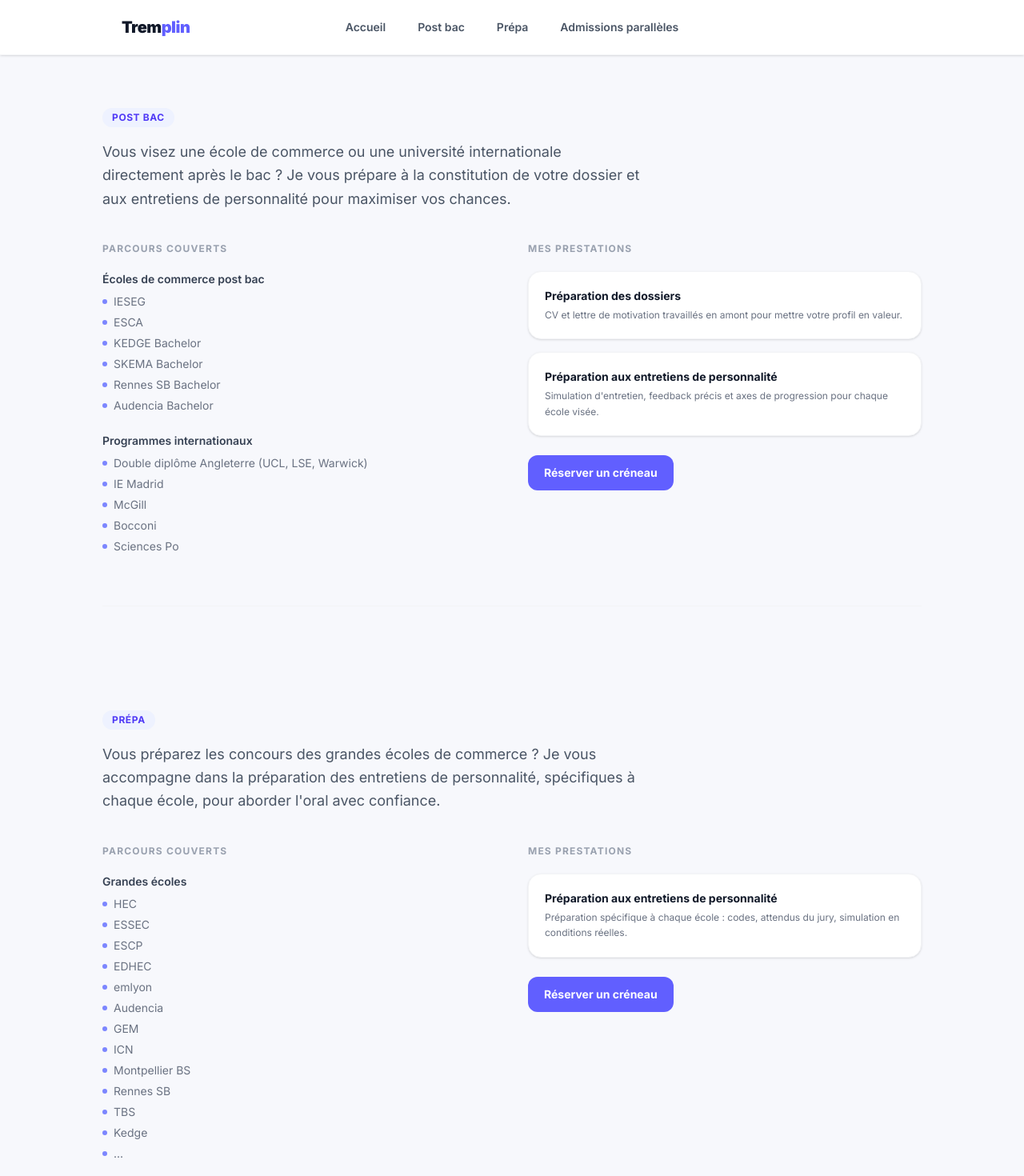
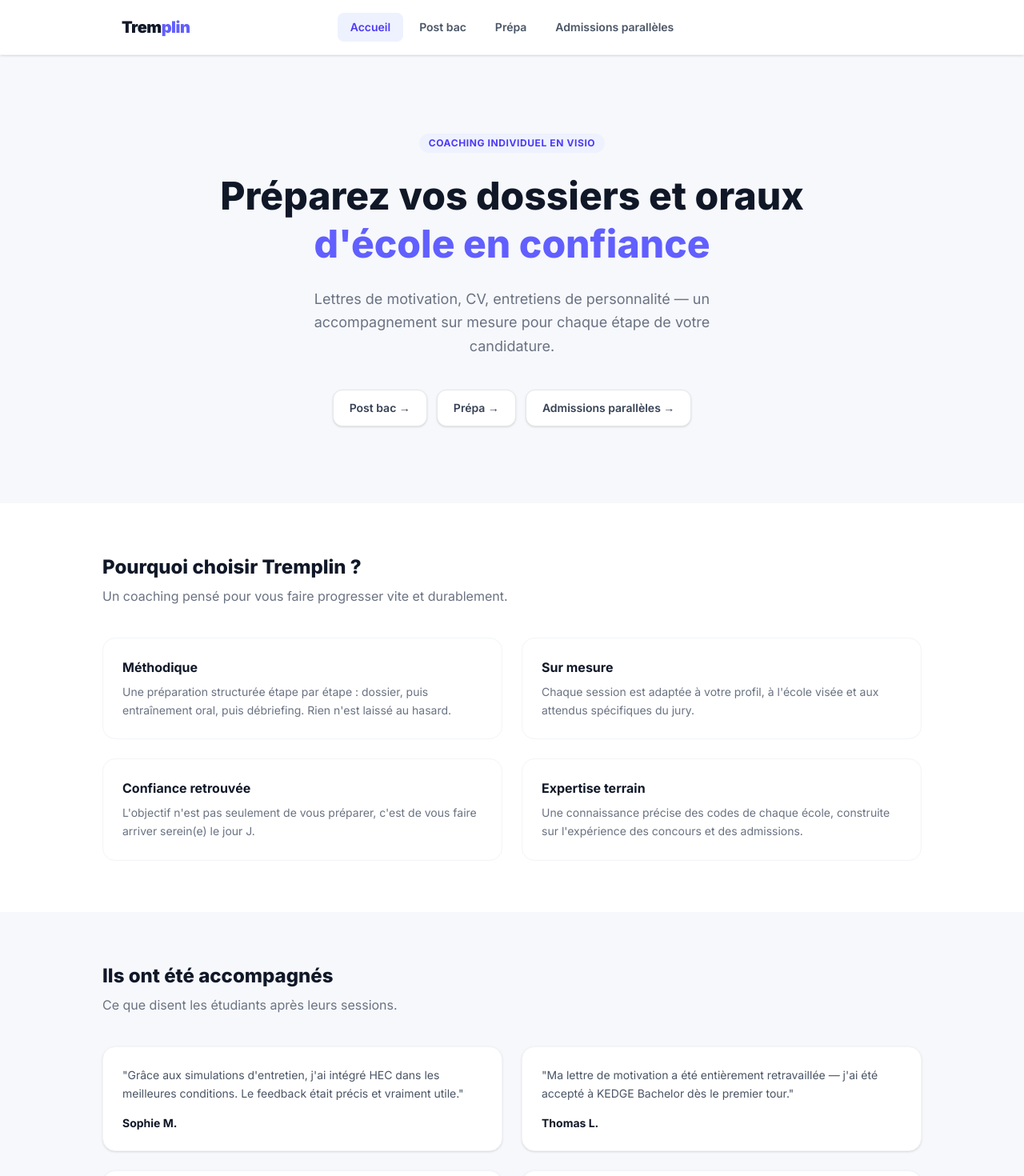
Before and after one commit to louiseheraud/presentation, a Next.js app: page / in a window 1280 px wide. Shown: the top 1470 px of the page at 80% size. Built offline with nearby package versions, Linux system fonts and the light colour scheme.

Commit message:
feat: add home page with hero/why/testimonials, route-based parcours pages

```diff
--- /dev/null
+++ b/app/ast/page.tsx
@@ -0,0 +1,15 @@
+import ParcoursNav from '@/components/ParcoursNav'
+import ParcoursSection from '@/components/ParcoursSection'
+import { parcoursList } from '@/lib/parcours'
+
+export default function AstPage() {
+  const parcours = parcoursList.find((p) => p.id === 'ast')!
+  return (
+    <>
+      <ParcoursNav />
+      <main>
+        <ParcoursSection parcours={parcours} />
+      </main>
+    </>
+  )
+}
--- a/app/page.tsx
+++ b/app/page.tsx
@@ -1,15 +1,115 @@
+import Link from 'next/link'
 import ParcoursNav from '@/components/ParcoursNav'
-import ParcoursSection from '@/components/ParcoursSection'
-import { parcoursList } from '@/lib/parcours'
+
+const whyItems = [
+  {
+    title: 'Méthodique',
+    description: 'Une préparation structurée étape par étape : dossier, puis entraînement oral, puis débriefing. Rien n\'est laissé au hasard.',
+  },
+  {
+    title: 'Sur mesure',
+    description: 'Chaque session est adaptée à votre profil, à l\'école visée et aux attendus spécifiques du jury.',
+  },
+  {
+    title: 'Confiance retrouvée',
+    description: 'L\'objectif n\'est pas seulement de vous préparer, c\'est de vous faire arriver serein(e) le jour J.',
+  },
+  {
+    title: 'Expertise terrain',
+    description: 'Une connaissance précise des codes de chaque école, construite sur l\'expérience des concours et des admissions.',
+  },
+]
+
+const testimonials = [
+  {
+    name: 'Sophie M.',
+    text: 'Grâce aux simulations d\'entretien, j\'ai intégré HEC dans les meilleures conditions. Le feedback était précis et vraiment utile.',
+  },
+  {
+    name: 'Thomas L.',
+    text: 'Ma lettre de motivation a été entièrement retravaillée — j\'ai été accepté à KEDGE Bachelor dès le premier tour.',
+  },
+  {
+    name: 'Camille D.',
+    text: 'J\'avais peur des oraux. Après deux sessions d\'entraînement, j\'y allais avec confiance. Je recommande à 100%.',
+  },
+  {
+    name: 'Hugo R.',
+    text: 'Préparation AST très sérieuse, adaptée aux exigences de chaque école. J\'ai décroché emlyon en admission parallèle.',
+  },
+]
+
+const parcours = [
+  { label: 'Post bac', href: '/post-bac', description: 'Écoles de commerce et programmes internationaux après le bac.' },
+  { label: 'Prépa', href: '/prepa', description: 'Entretiens de personnalité pour les concours grandes écoles.' },
+  { label: 'Admissions parallèles', href: '/ast', description: 'AST grandes écoles et IAE depuis une L2/L3 ou une école.' },
+]
 
 export default function Home() {
   return (
     <>
       <ParcoursNav />
       <main>
-        {parcoursList.map((parcours) => (
-          <ParcoursSection key={parcours.id} parcours={parcours} />
-        ))}
+
+        {/* Hero */}
+        <section className="py-24 px-6 text-center">
+          <div className="max-w-3xl mx-auto">
+            <div className="inline-block bg-indigo-50 text-indigo-600 text-xs font-bold tracking-wider uppercase px-3 py-1 rounded-full mb-6">
+              Coaching individuel en visio
+            </div>
+            <h1 className="text-4xl md:text-5xl font-extrabold text-gray-900 leading-tight mb-6">
+              Préparez vos dossiers et oraux<br />
+              <span className="text-indigo-500">d'école en confiance</span>
+            </h1>
+            <p className="text-lg text-gray-500 leading-relaxed mb-10 max-w-xl mx-auto">
+              Lettres de motivation, CV, entretiens de personnalité — un accompagnement sur mesure pour chaque étape de votre candidature.
+            </p>
+            <div className="flex flex-wrap justify-center gap-3">
+              {parcours.map((p) => (
+                <Link
+                  key={p.href}
+                  href={p.href}
+                  className="px-5 py-3 bg-white border border-gray-200 rounded-xl text-sm font-semibold text-gray-700 hover:border-indigo-300 hover:text-indigo-600 transition-colors shadow-sm"
+                >
+                  {p.label} →
+                </Link>
+              ))}
+            </div>
+          </div>
+        </section>
+
+        {/* Pourquoi Tremplin */}
+        <section className="py-16 px-6 bg-white">
+          <div className="max-w-5xl mx-auto">
+            <h2 className="text-2xl font-extrabold text-gray-900 mb-2">Pourquoi choisir Tremplin ?</h2>
+            <p className="text-gray-500 mb-10">Un coaching pensé pour vous faire progresser vite et durablement.</p>
+            <div className="grid md:grid-cols-2 gap-6">
+              {whyItems.map((item, i) => (
+                <div key={i} className="rounded-2xl border border-gray-100 p-6">
+                  <h3 className="font-bold text-gray-900 mb-2">{item.title}</h3>
+                  <p className="text-sm text-gray-500 leading-relaxed">{item.description}</p>
+                </div>
+              ))}
+            </div>
+          </div>
+        </section>
+
+        {/* Avis clients */}
+        <section className="py-16 px-6">
+          <div className="max-w-5xl mx-auto">
+            <h2 className="text-2xl font-extrabold text-gray-900 mb-2">Ils ont été accompagnés</h2>
+            <p className="text-gray-500 mb-10">Ce que disent les étudiants après leurs sessions.</p>
+            <div className="grid md:grid-cols-2 gap-6">
+              {testimonials.map((t, i) => (
+                <div key={i} className="bg-white rounded-2xl border border-gray-100 p-6 shadow-sm">
+                  <p className="text-sm text-gray-600 leading-relaxed mb-4">"{t.text}"</p>
+                  <p className="text-sm font-bold text-gray-900">{t.name}</p>
+                </div>
+              ))}
+            </div>
+          </div>
+        </section>
+
       </main>
     </>
   )
--- /dev/null
+++ b/app/post-bac/page.tsx
@@ -0,0 +1,15 @@
+import ParcoursNav from '@/components/ParcoursNav'
+import ParcoursSection from '@/components/ParcoursSection'
+import { parcoursList } from '@/lib/parcours'
+
+export default function PostBacPage() {
+  const parcours = parcoursList.find((p) => p.id === 'post-bac')!
+  return (
+    <>
+      <ParcoursNav />
+      <main>
+        <ParcoursSection parcours={parcours} />
+      </main>
+    </>
+  )
+}
--- /dev/null
+++ b/app/prepa/page.tsx
@@ -0,0 +1,15 @@
+import ParcoursNav from '@/components/ParcoursNav'
+import ParcoursSection from '@/components/ParcoursSection'
+import { parcoursList } from '@/lib/parcours'
+
+export default function PrepaPage() {
+  const parcours = parcoursList.find((p) => p.id === 'prepa')!
+  return (
+    <>
+      <ParcoursNav />
+      <main>
+        <ParcoursSection parcours={parcours} />
+      </main>
+    </>
+  )
+}
--- a/components/ParcoursNav.tsx
+++ b/components/ParcoursNav.tsx
@@ -1,34 +1,41 @@
 'use client'
 
-import { parcoursList } from '@/lib/parcours'
+import Link from 'next/link'
+import { usePathname } from 'next/navigation'
+
+const navItems = [
+  { label: 'Accueil', href: '/' },
+  { label: 'Post bac', href: '/post-bac' },
+  { label: 'Prépa', href: '/prepa' },
+  { label: 'Admissions parallèles', href: '/ast' },
+]
 
 export default function ParcoursNav() {
-  const scrollTo = (id: string) => {
-    document.getElementById(id)?.scrollIntoView({ behavior: 'smooth' })
-  }
+  const pathname = usePathname()
 
   return (
     <header className="sticky top-0 z-50 bg-white border-b border-gray-100 shadow-sm">
       <div className="max-w-5xl mx-auto px-6 py-4 grid grid-cols-3 items-center">
-        <span className="font-black text-xl tracking-tight text-gray-900">
+        <Link href="/" className="font-black text-xl tracking-tight text-gray-900">
           Trem<span className="text-indigo-500">plin</span>
-        </span>
-        <nav className="flex items-center justify-center gap-2">
-          <button
-            onClick={() => window.scrollTo({ top: 0, behavior: 'smooth' })}
-            className="px-4 py-2 text-sm font-semibold rounded-lg text-gray-600 hover:text-indigo-600 hover:bg-indigo-50 transition-colors whitespace-nowrap"
-          >
-            Accueil
-          </button>
-          {parcoursList.map((p) => (
-            <button
-              key={p.id}
-              onClick={() => scrollTo(p.id)}
-              className="px-4 py-2 text-sm font-semibold rounded-lg text-gray-600 hover:text-indigo-600 hover:bg-indigo-50 transition-colors whitespace-nowrap"
-            >
-              {p.label}
-            </button>
-          ))}
+        </Link>
+        <nav className="flex items-center justify-center gap-1">
+          {navItems.map((item) => {
+            const active = pathname === item.href
+            return (
+              <Link
+                key={item.href}
+                href={item.href}
+                className={`px-4 py-2 text-sm font-semibold rounded-lg transition-colors whitespace-nowrap ${
+                  active
+                    ? 'text-indigo-600 bg-indigo-50'
+                    : 'text-gray-600 hover:text-indigo-600 hover:bg-indigo-50'
+                }`}
+              >
+                {item.label}
+              </Link>
+            )
+          })}
         </nav>
       </div>
     </header>
```
